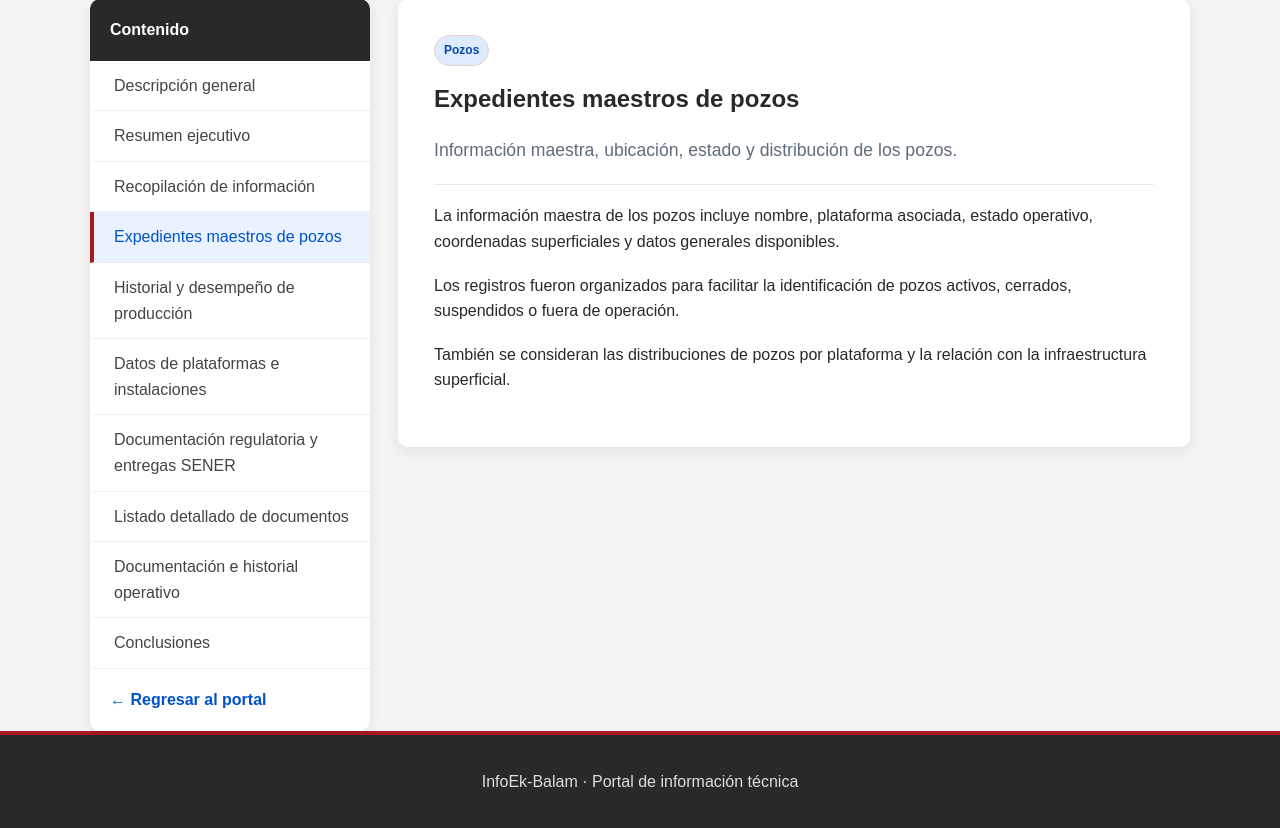
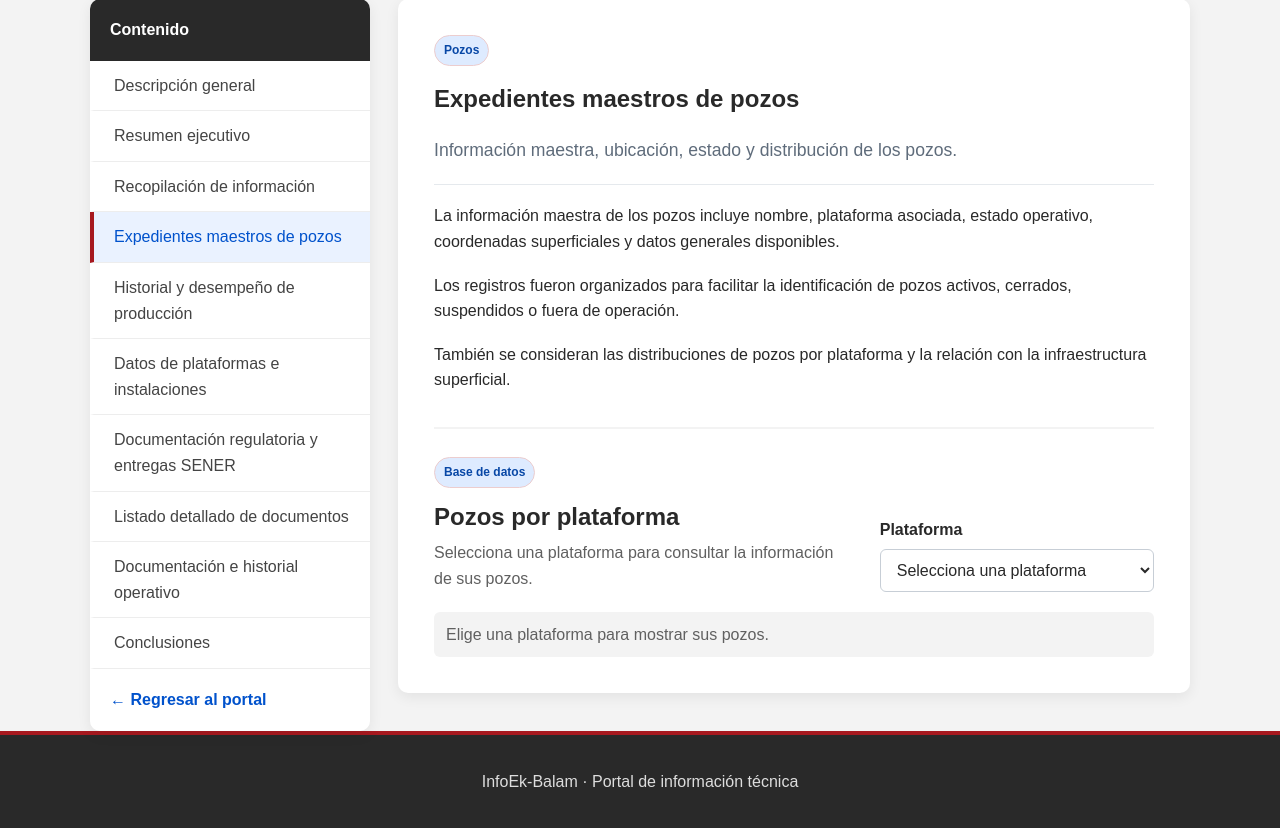
Before and after one commit to CELSOVEN/InfoEK-Balam, a Flask app: page /contenido/well-master-files in a window 1280 px wide. Shown: the part 67-895 px from the top of the page. Run offline with Flask 3, Linux system fonts and the light colour scheme; a user stored in the database is signed in.

Commit message:
Actualizo información de pozos

```diff
--- a/app.py
+++ b/app.py
@@ -85,16 +85,41 @@ def buscar_plataforma(termino):
     return None
 
 
+def obtener_pozos_por_plataforma():
+    pozos_por_plataforma = {}
+    pozos = (
+        Pozo.query
+        .filter_by(activo=True)
+        .order_by(Pozo.plataforma, Pozo.pozos)
+        .all()
+    )
+
+    for pozo in pozos:
+        pozos_por_plataforma.setdefault(
+            pozo.plataforma,
+            []
+        ).append(pozo)
+
+    return pozos_por_plataforma
+
+
 def cargar_contenidos_iniciales():
-    nuevos = 0
+    existentes = {
+        contenido.slug: contenido
+        for contenido in Contenido.query.all()
+    }
+
     for datos in CONTENIDOS_INICIALES:
-        existe = Contenido.query.filter_by(slug=datos["slug"]).first()
-        if existe:
+        contenido = existentes.get(datos["slug"])
+
+        if contenido is None:
+            db.session.add(Contenido(**datos))
             continue
-        db.session.add(Contenido(**datos))
-        nuevos += 1
-    if nuevos:
-        db.session.commit()
+
+        for campo, valor in datos.items():
+            setattr(contenido, campo, valor)
+
+    db.session.commit()
 
 
 def cargar_pozos_iniciales():
@@ -212,10 +237,17 @@ def portal():
             and os.path.isfile(os.path.join(carpeta_biblioteca, archivo))
         )
 
+    pozos_por_plataforma = obtener_pozos_por_plataforma()
+
     return render_template(
         "portal.html",
         contenidos=contenidos,
         documentos_biblioteca=documentos_biblioteca,
+        pozos_por_plataforma=pozos_por_plataforma,
+        total_pozos=sum(
+            len(pozos)
+            for pozos in pozos_por_plataforma.values()
+        ),
     )
 
 
@@ -245,10 +277,17 @@ def ver_contenido(slug):
         .all()
     )
 
+    pozos_por_plataforma = (
+        obtener_pozos_por_plataforma()
+        if slug == "well-master-files"
+        else {}
+    )
+
     return render_template(
         "contenido.html",
         contenido=contenido,
-        contenidos_menu=contenidos_menu
+        contenidos_menu=contenidos_menu,
+        pozos_por_plataforma=pozos_por_plataforma,
     )
 
 @app.route("/buscar")
--- a/static/css/styles.css
+++ b/static/css/styles.css
@@ -746,6 +746,133 @@ pre {
     margin: 18px 0;
 }
 
+.explorador-pozos {
+    margin-top: 34px;
+    padding-top: 28px;
+    border-top: 2px solid var(--gris-claro);
+}
+
+.explorador-pozos-encabezado {
+    display: flex;
+    align-items: flex-end;
+    justify-content: space-between;
+    gap: 28px;
+}
+
+.explorador-pozos-encabezado h2 {
+    margin: 10px 0 4px;
+}
+
+.explorador-pozos-encabezado p,
+.estado-plataforma-pozos {
+    margin: 0;
+    color: var(--gris-medio);
+}
+
+.selector-plataforma {
+    flex: 0 1 330px;
+}
+
+.selector-plataforma label {
+    display: block;
+    margin-bottom: 6px;
+}
+
+.selector-plataforma select {
+    width: 100%;
+    padding: 11px 38px 11px 12px;
+    color: var(--gris-oscuro);
+    font: inherit;
+    background-color: var(--blanco);
+    border: 1px solid #c7ced6;
+    border-radius: 6px;
+}
+
+.selector-plataforma select:focus {
+    outline: 0;
+    border-color: var(--rojo-principal);
+    box-shadow: 0 0 0 3px rgb(167 25 31 / 14%);
+}
+
+.estado-plataforma-pozos {
+    margin-top: 20px;
+    padding: 10px 12px;
+    background: var(--gris-claro);
+    border-radius: 6px;
+}
+
+.grupo-pozos-plataforma {
+    margin-top: 24px;
+}
+
+.grupo-pozos-plataforma[hidden] {
+    display: none;
+}
+
+.grupo-pozos-plataforma > h3 {
+    margin: 0 0 16px;
+    color: var(--rojo-oscuro);
+    font-size: 1.35rem;
+}
+
+.rejilla-pozos {
+    display: grid;
+    grid-template-columns: repeat(2, minmax(0, 1fr));
+    gap: 16px;
+}
+
+.ficha-pozo {
+    overflow: hidden;
+    border: 1px solid #dce1e6;
+    border-radius: 8px;
+    box-shadow: 0 3px 10px rgb(0 0 0 / 6%);
+}
+
+.ficha-pozo-titulo {
+    display: flex;
+    align-items: center;
+    justify-content: space-between;
+    gap: 12px;
+    padding: 13px 15px;
+    color: var(--blanco);
+    background: var(--gris-oscuro);
+}
+
+.ficha-pozo-titulo span {
+    font-weight: 700;
+}
+
+.ficha-pozo-titulo small {
+    color: #e5e5e5;
+    text-align: right;
+}
+
+.ficha-pozo dl {
+    margin: 0;
+    padding: 6px 15px 12px;
+}
+
+.ficha-pozo dl > div {
+    padding: 8px 0;
+    border-bottom: 1px solid #eceff2;
+}
+
+.ficha-pozo dl > div:last-child {
+    border-bottom: 0;
+}
+
+.ficha-pozo dt {
+    color: var(--gris-medio);
+    font-size: 0.75rem;
+    font-weight: 700;
+    text-transform: uppercase;
+}
+
+.ficha-pozo dd {
+    margin: 2px 0 0;
+    overflow-wrap: anywhere;
+}
+
 .pagina-busqueda {
     padding: 30px;
 
@@ -1038,6 +1165,9 @@ pre {
     }
 
     .tarjeta-contenido { padding: 20px; }
+    .explorador-pozos-encabezado { display: block; }
+    .selector-plataforma { margin-top: 18px; }
+    .rejilla-pozos { grid-template-columns: 1fr; }
 }
 
 @media (max-width: 420px) {
--- a/static/js/scripts.js
+++ b/static/js/scripts.js
@@ -1,6 +1,30 @@
 "use strict";
 
 document.addEventListener("DOMContentLoaded", () => {
+    document.querySelectorAll("[data-explorador-pozos]").forEach((explorador) => {
+        const selectorPlataforma = explorador.querySelector("[data-selector-plataforma]");
+        const estadoPlataforma = explorador.querySelector("[data-estado-plataforma]");
+        const gruposPozos = explorador.querySelectorAll("[data-grupo-plataforma]");
+
+        selectorPlataforma.addEventListener("change", () => {
+            gruposPozos.forEach((grupo) => {
+                grupo.hidden = grupo.dataset.grupoPlataforma !== selectorPlataforma.value;
+            });
+
+            const grupoActivo = Array.from(gruposPozos).find(
+                (grupo) => grupo.dataset.grupoPlataforma === selectorPlataforma.value
+            );
+
+            if (!grupoActivo) {
+                estadoPlataforma.textContent = "Elige una plataforma para mostrar sus pozos.";
+                return;
+            }
+
+            const total = grupoActivo.querySelectorAll(".ficha-pozo").length;
+            estadoPlataforma.textContent = `${grupoActivo.dataset.plataforma}: ${total} pozos encontrados.`;
+        });
+    });
+
     const botonMenu = document.querySelector(".boton-menu-movil");
     const menuMovil = document.querySelector(".menu-movil");
 
--- /dev/null
+++ b/templates/_explorador_pozos.html
@@ -0,0 +1,55 @@
+{% macro explorador_pozos(pozos_por_plataforma, prefijo) %}
+    {% if pozos_por_plataforma %}
+        <section class="explorador-pozos" aria-labelledby="{{ prefijo }}-titulo-explorador-pozos" data-explorador-pozos>
+            <div class="explorador-pozos-encabezado">
+                <div>
+                    <span class="categoria">Base de datos</span>
+                    <h2 id="{{ prefijo }}-titulo-explorador-pozos">Pozos por plataforma</h2>
+                    <p>Selecciona una plataforma para consultar la información de sus pozos.</p>
+                </div>
+
+                <div class="selector-plataforma">
+                    <label for="{{ prefijo }}-plataforma-pozos">Plataforma</label>
+                    <select id="{{ prefijo }}-plataforma-pozos" data-selector-plataforma>
+                        <option value="">Selecciona una plataforma</option>
+                        {% for plataforma, pozos in pozos_por_plataforma.items() %}
+                            <option value="{{ loop.index }}">{{ plataforma }} ({{ pozos|length }} pozos)</option>
+                        {% endfor %}
+                    </select>
+                </div>
+            </div>
+
+            <p class="estado-plataforma-pozos" aria-live="polite" data-estado-plataforma>
+                Elige una plataforma para mostrar sus pozos.
+            </p>
+
+            {% for plataforma, pozos in pozos_por_plataforma.items() %}
+                <div class="grupo-pozos-plataforma" data-grupo-plataforma="{{ loop.index }}" data-plataforma="{{ plataforma }}" hidden>
+                    <h3>{{ plataforma }}</h3>
+                    <div class="rejilla-pozos">
+                        {% for pozo in pozos %}
+                            <article class="ficha-pozo">
+                                <div class="ficha-pozo-titulo">
+                                    <span>{{ pozo.pozos }}</span>
+                                    <small>{{ pozo.tipo_perforacion or 'Sin tipo de perforación' }}</small>
+                                </div>
+                                <dl>
+                                    <div><dt>Nombre</dt><dd>{{ pozo.nombre }}</dd></div>
+                                    <div><dt>Instalación</dt><dd>{{ pozo.fecha_instalacion or 'No disponible' }}</dd></div>
+                                    <div><dt>Tipo</dt><dd>{{ pozo.tipo or 'No disponible' }}</dd></div>
+                                    <div><dt>Servicio</dt><dd>{{ pozo.servicio or 'No disponible' }}</dd></div>
+                                    <div><dt>Profundidad de agua</dt><dd>{{ pozo.profundidad_agua or 'No disponible' }}{% if pozo.profundidad_agua %} m{% endif %}</dd></div>
+                                    <div><dt>Coordenadas UTM</dt><dd>{{ pozo.coordenadas_utm or 'No disponibles' }}</dd></div>
+                                    <div><dt>Inicio de perforación</dt><dd>{{ pozo.inicio_perforacion or 'No disponible' }}</dd></div>
+                                    <div><dt>Fin de perforación</dt><dd>{{ pozo.fin_perforacion or 'No disponible' }}</dd></div>
+                                    <div><dt>Profundidad total</dt><dd>{{ pozo.profundidad_total or 'No disponible' }}{% if pozo.profundidad_total %} m{% endif %}</dd></div>
+                                    <div><dt>Profundidad vertical</dt><dd>{{ pozo.profundidad_vertical or 'No disponible' }}{% if pozo.profundidad_vertical %} m{% endif %}</dd></div>
+                                </dl>
+                            </article>
+                        {% endfor %}
+                    </div>
+                </div>
+            {% endfor %}
+        </section>
+    {% endif %}
+{% endmacro %}
--- a/templates/contenido.html
+++ b/templates/contenido.html
@@ -1,4 +1,5 @@
 {% extends "base.html" %}
+{% from "_explorador_pozos.html" import explorador_pozos %}
 
 {% block title %}
     {{ contenido.titulo }} | InfoEk-Balam
@@ -68,6 +69,8 @@
             {% endfor %}
         </div>
 
+        {{ explorador_pozos(pozos_por_plataforma, "contenido") }}
+
     </article>
 
 </div>
--- a/templates/portal.html
+++ b/templates/portal.html
@@ -1,4 +1,5 @@
 {% extends "base.html" %}
+{% from "_explorador_pozos.html" import explorador_pozos %}
 
 {% block title %}
     Portal | InfoEk-Balam
@@ -178,7 +179,7 @@
         data-abrir-modal="modal-pozos"
     >
         <span class="indicador-numero">
-            36
+            {{ total_pozos }}
         </span>
 
         <span class="indicador-texto">
@@ -325,6 +326,8 @@
     </div>
 
     <div class="modal-plataformas-contenido modal-pozos-contenido">
+        {{ explorador_pozos(pozos_por_plataforma, "portal") }}
+
         {% set imagenes_pozos = [
             ('01_EK-A.png', 'Plataforma EK-A'),
             ('02_BALAM-TB.png', 'Plataforma Balam-TB'),
```
Also changed, not shown: init_db.py (+10 -7 lines), instance/info_ek_balam.db.
